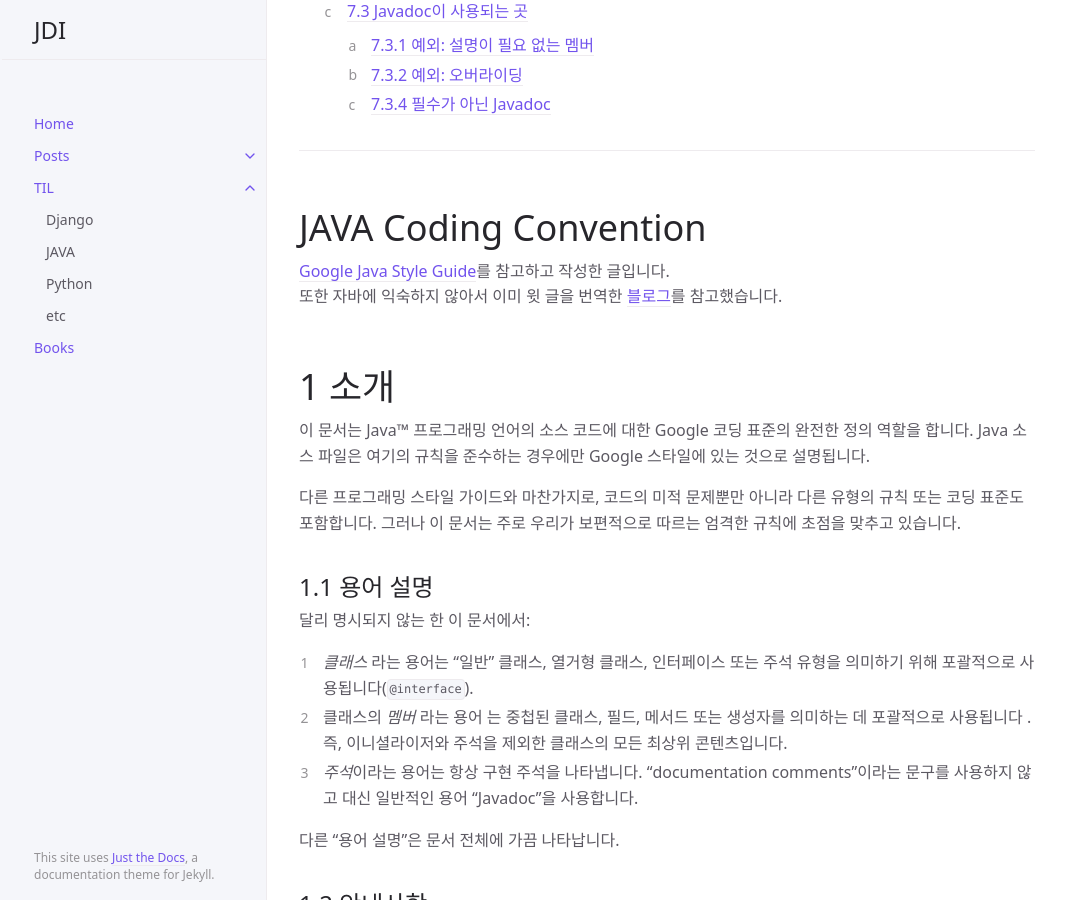
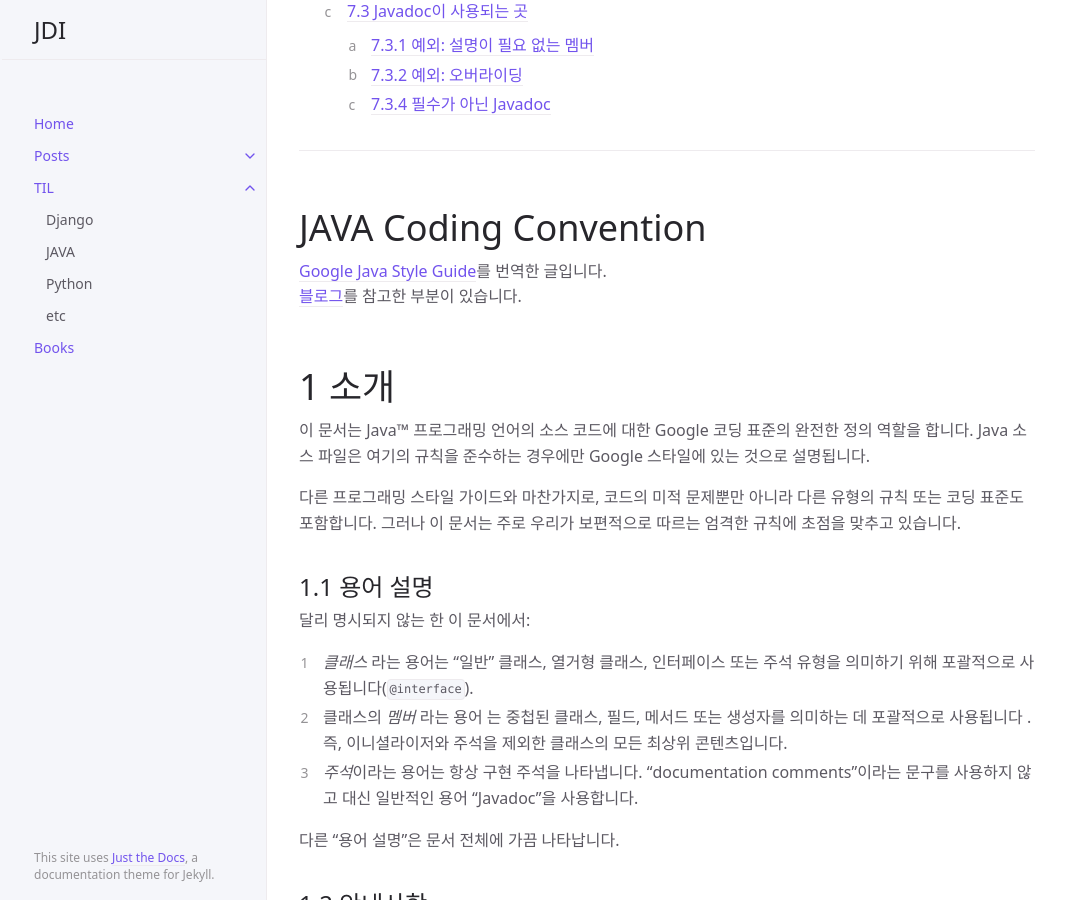
Before and after one commit to manchott/manchott-manchott.github.io, a Jekyll site: the page built from docs/TIL/java/coding_convention.md, in a window 1280 px wide and 900 px high, scrolled down 2710 px. Shown: the whole window, without its empty margins (105-1171 px from the left). Built offline with Jekyll 4.4.1, drawn with Linux system fonts in a browser that asks for light colours.

Commit message:
Update coding_convention.md

```diff
--- a/docs/TIL/java/coding_convention.md
+++ b/docs/TIL/java/coding_convention.md
@@ -17,8 +17,8 @@ last_modified_date: 2022-12-27
 
 ---
 # JAVA Coding Convention
-[Google Java Style Guide](https://google.github.io/styleguide/javaguide.html)를 참고하고 작성한 글입니다.
-또한 자바에 익숙하지 않아서 이미 윗 글을 번역한 [블로그](https://newwisdom.tistory.com/96)를 참고했습니다.
+[Google Java Style Guide](https://google.github.io/styleguide/javaguide.html)를 번역한 글입니다.
+[블로그](https://newwisdom.tistory.com/96)를 참고한 부분이 있습니다.
 
 # 1 소개
 이 문서는 Java™ 프로그래밍 언어의 소스 코드에 대한 Google 코딩 표준의 완전한 정의 역할을 합니다. Java 소스 파일은 여기의 규칙을 준수하는 경우에만 Google 스타일에 있는 것으로 설명됩니다.
```
